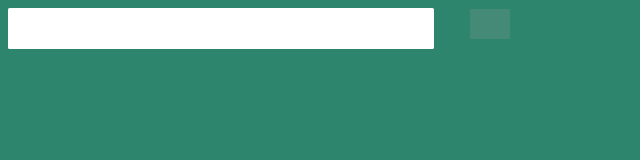
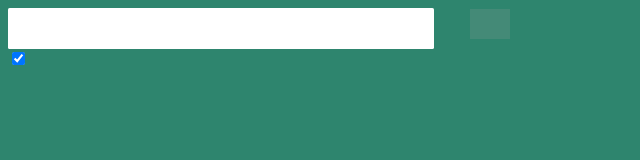
Before and after one commit to GOATDreamTeam/frontend, a React app: page / in a window 1280 px wide. Shown: the top 160 px of the page, without its empty margins (0-640 px from the left). Built offline with nearby package versions, Linux system fonts and the light colour scheme; grey boxes are pictures that could not be loaded.

Commit message:
applied our check mark logic and got rid of our import and console log errors

```diff
--- a/src/components/App/App.jsx
+++ b/src/components/App/App.jsx
@@ -1,8 +1,11 @@
-import React from 'react';
-import Autocomplete from './Autocomplete/Autocomplete';
+import React, { useState } from 'react';
+import Header from './header/Header';
 
 export default function App() {
+
+  const [theme, useTheme] = useState('light');
+
   return <>
-  <Autocomplete list={['Hydrangea', 'Daisy', 'Cedar', 'Fern Spikey', 'Fern squishy']}/>
+    <Header useTheme={useTheme} theme={theme}/>
   </>;
 }
--- /dev/null
+++ b/src/components/App/header/Header.jsx
@@ -0,0 +1,22 @@
+import React from 'react';
+import PropTypes from 'prop-types';
+import Autocomplete from '../Autocomplete/Autocomplete';
+import Toggle from '../toggle/Toggle';
+
+const Header = ({ theme, useTheme }) => {
+  console.log(theme);
+  return (
+    <div>
+      <Autocomplete list={['Hydrangea', 'Daisy', 'Cedar', 'Fern Spikey', 'Fern squishy']}/>
+
+      <Toggle />
+
+    </div>
+  );
+};
+
+Header.propTypes = {
+
+};
+
+export default Header;
--- /dev/null
+++ b/src/components/App/toggle/Toggle.jsx
@@ -0,0 +1,36 @@
+import React, { useEffect } from 'react';
+import { useAccessibility } from '../../../hooks/appContext';
+
+const Toggle = () => {
+
+  const {
+    theme,
+    handleChange
+  } = useAccessibility();
+
+  useEffect(() => {
+    console.log('we are changing the theme');
+    console.log(theme);
+  }, [theme]);
+
+  return (
+    <section>
+      <input id="toggle" type="checkbox" name="toggle" onChange={handleChange} checked={theme === 'standard'}/>
+
+    </section>
+  );
+};
+
+
+export default Toggle;
+
+// Notes from Ryan
+//  use some global state for theme so we don't have to pass it everywhere
+// themeProvider, with dark and light accessiblity on/off
+// Theme Context
+// Theme Provider - use this within index so that entire app has access to the them
+//      value = ({ theme, toggletheme }) and 2 hooks: useTheme and useToggleTheme or insted of theme Accessibility
+// Don't need to use a reducer
+// useState() instead
+// expose a toggle theme function that switches the theme
+// put images in cloudinary by changing images in url bar - upload an image to cloudinary bucket, it has the normal image
--- /dev/null
+++ b/src/hooks/appContext.js
@@ -0,0 +1,12 @@
+import React, { useContext } from 'react';
+
+export const AccessibilityContext = React.createContext();
+
+export const useAccessibility = () => {
+  return useContext(AccessibilityContext);
+};
+
+// export const  useDispatch = () => {
+//   const { dispatch } = useContext(AccessibilityContext);
+//   return dispatch;
+// };
--- a/src/index.js
+++ b/src/index.js
@@ -1,8 +1,11 @@
 import React from 'react';
 import { render } from 'react-dom';
 import App from './components/App/App';
+import AccessibilityProvider from './providers/AppProvider';
 
 render(
-  <App />,
+  <AccessibilityProvider>
+    <App />
+  </AccessibilityProvider>,
   document.getElementById('root')
 );
--- /dev/null
+++ b/src/providers/AppProvider.jsx
@@ -0,0 +1,37 @@
+import React, { useState } from 'react';
+import { AccessibilityContext } from '../hooks/appContext';
+// import { useEffect } from 'react';
+
+
+// eslint-disable-next-line react/prop-types
+const AccessibilityProvider = ({ children }) => {
+
+  // standard is our initial state of our color theme
+  // mono will be our grayscale for accessibility
+  const [theme, setTheme] = useState('standard');
+
+
+  const handleChange = ({ target }) => {
+    if(target.name === 'toggle'){
+      if(theme === 'standard') {
+        setTheme('mono');
+      } else {
+        setTheme('standard');
+      }
+    }
+  };
+
+  const providedValue = {
+    theme,
+    handleChange
+  };
+
+  return (
+    <AccessibilityContext.Provider value={ providedValue }>
+      {children}
+    </AccessibilityContext.Provider>
+  );
+
+};
+
+export default AccessibilityProvider;
```
